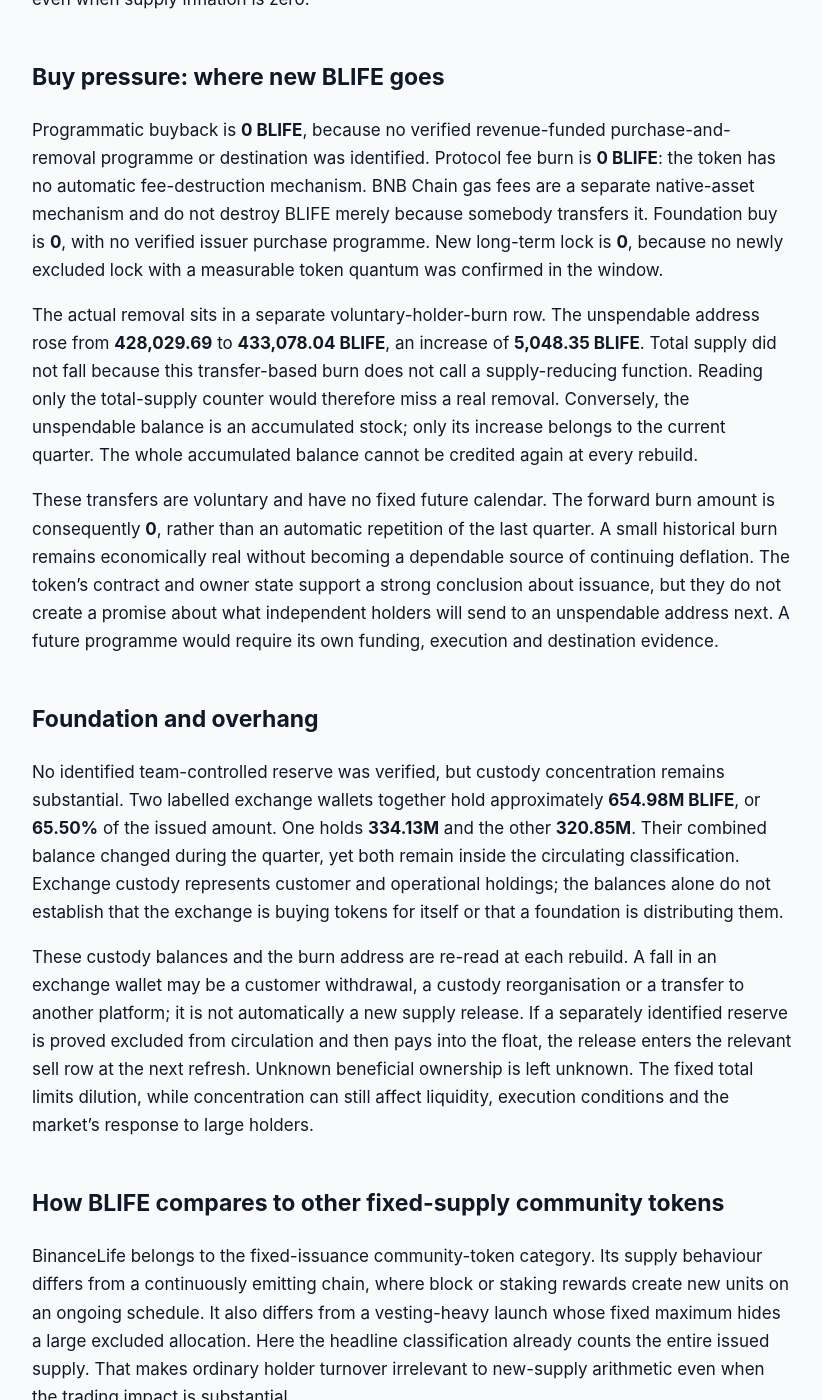
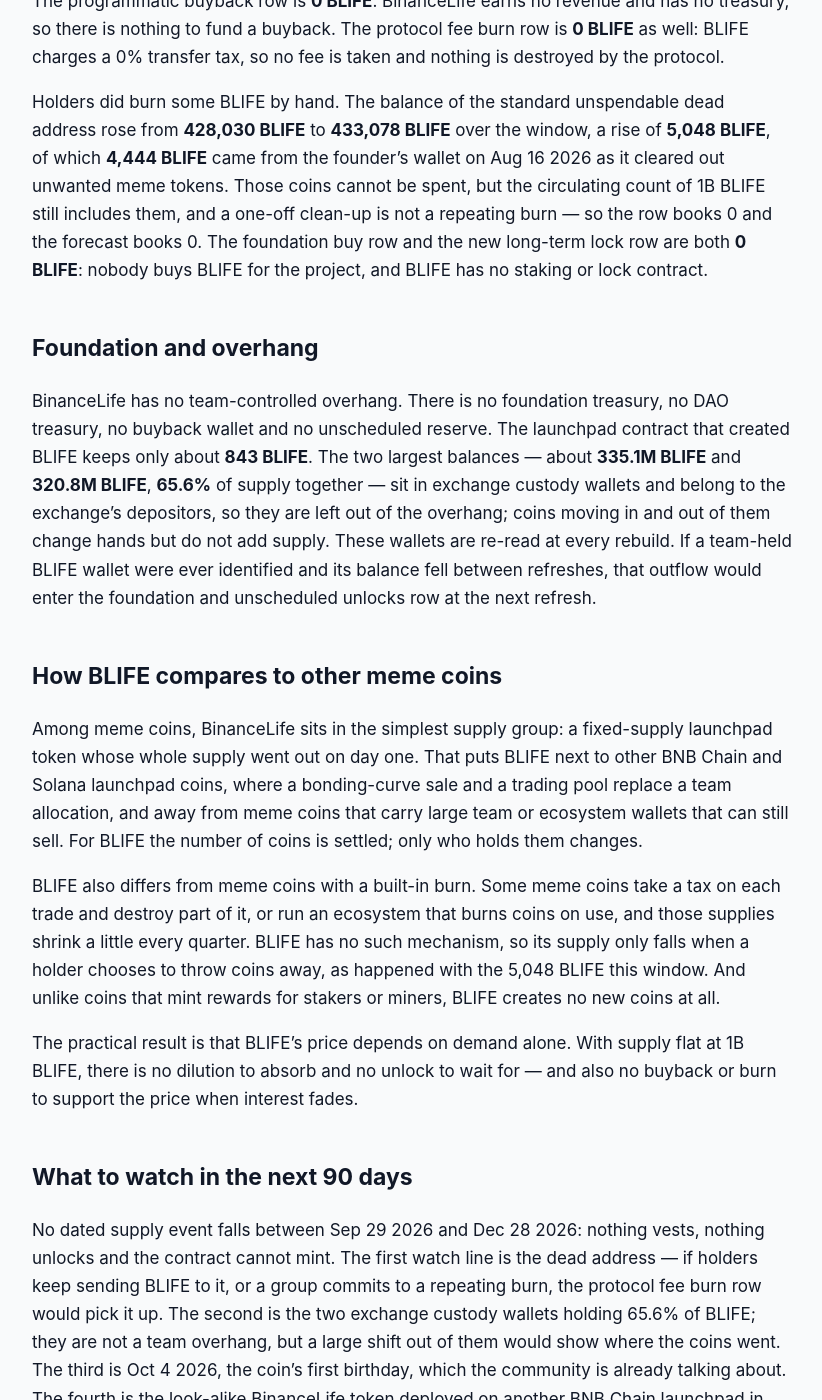
Before and after one commit to jeevansongmy-spec/mrnasdog-articles, a Jekyll site: the page built from crypto/binancelife-pressure-framework.md, in a window 1280 px wide and 1400 px high, scrolled down 1367 px. Shown: the whole window, without its empty margins (228-1050 px from the left). Built offline with Jekyll 4.4.1, drawn with Linux system fonts in a browser that asks for light colours; some of the changed text lies outside the part shown.

Commit message:
publish: crypto/binancelife-pressure-framework

```diff
--- a/crypto/binancelife-pressure-framework.md
+++ b/crypto/binancelife-pressure-framework.md
@@ -1,6 +1,6 @@
 ---
 title: "BLIFE Inflation Analysis · September 2026 · Mixed flows · supply roughly steady"
-description: "Mixed flows, supply roughly steady: BLIFE cannot mint more than 1B tokens. Holders burned 5.05K in 90 days, with no repeat burn scheduled for the next quarter."
+description: "BLIFE supply is flat: all 1B BinanceLife coins are out, the contract can never mint, and nothing vests. Net 0.00% over 90 days and next; no buyback or burn."
 canonical_url: "https://mrnasdog.com/research/binancelife/inflation"
 tags: ["crypto", "blife", "binancelife", "memecoin"]
 published: true
@@ -10,46 +10,42 @@ Originally published at [BLIFE Inflation Analysis · September 2026 · Mixed flo
 
 # BLIFE Inflation Analysis · September 2026 · Mixed flows · supply roughly steady
 
-Mixed flows · supply roughly steady. BinanceLife’s fixed **1B BLIFE** supply produced **0** verified additions and **5.05K BLIFE** of voluntary holder burns over the last 90 days, a removal of approximately **0.0005%**, while the monitor reads **+0.09%**. No recurring burn commitment supports another projected amount, so the next-quarter ledger is **0.00%**.
+BinanceLife (**币安人生**, BLIFE) has a supply that does not move. All **1B BLIFE** were minted once when the meme coin launched on BNB Chain on Oct 4 2025, the mint function can never run again, and no team, vesting or treasury wallet exists to release more. Over the last 90 days the MrNasdog Pressure Framework counts **0 BLIFE** of sell pressure and **0 BLIFE** of buy pressure — a net of **0.00%**, the same for the next 90 days — while the monitor reads **−0.04%**. The only supply-side flow was **5,048 BLIFE** that holders sent to an unspendable address, one-off moves that stay inside the counted supply.
 
 ## The verdict, in one paragraph
 
-The Pressure Framework reads BinanceLife as **roughly steady**, with **5,048.35 BLIFE** removed from an otherwise fixed supply in the 90 days ending **Sep 20 2026**. That is **−0.0005%**, which rounds to essentially zero at the overview’s headline precision. The monitor reads **+0.09%**, leaving a gap of approximately **0.09 percentage points**. This is within the warning threshold, so no monitor-gap chip is needed. The forward estimate through **Dec 19 2026** is **0.00%** because no verified future issuance, dated release or repeating burn programme supplies a quantity. Fixed issuance and concentrated ownership can coexist.
+BLIFE’s net supply change over the last 90 days is **0.00%**, and the forecast for the next 90 days is also **0.00%**. The inflation monitor, which tracks the circulating count day by day, reads **−0.04%** for the same stretch; the gap is **0.04 percentage points**, well inside the 0.5-point tolerance, so no warning chip is shown. The monitor’s small minus sign is day-to-day rounding around a count that sits at exactly 1B BLIFE. The on-chain total supply read **1,000,000,000 BLIFE** at both ends of the window, from Jul 1 2026 to Sep 29 2026. BLIFE is a fixed-supply meme coin: nothing is created, nothing vests and nothing is bought back.
 
 ## Sell pressure: where new BLIFE comes from
 
-Protocol inflation is **0 BLIFE**. The deployed token’s initialization created the supply once, and a guard prevents that initialization from running again. Ownership is renounced, and no repeat mint entry point exists in the verified runtime. The supply counter is genuine mutable token storage, not a hardcoded display pretending to report outstanding balances. It read **1,000,000,000 BLIFE** at both ends of the window. The structural issuance conclusion follows the contract’s actual write paths, rather than a circulating-supply chart that happened to remain flat.
+Protocol inflation is **0 BLIFE**, and it cannot change. The BLIFE token contract holds its total supply in ordinary storage and has exactly one function that can create coins — the launch function that minted 1B BLIFE on Oct 4 2025. Called again today, it refuses with the contract’s own message that the token is already set up, and it can only be called by the owner, a role that was handed over to no one. The contract has no other mint path, no upgrade hook and no way to hand its code to another contract. This is why the BLIFE protocol inflation row carries a permanent tag.
 
-Vesting unlocks contribute **0 BLIFE**. The full issued amount is already included in the published circulating count, and no verified issuer escrow or dated vesting calendar was found. A large holder moving coins to another address does not create more tradable units when those coins were already in the float. Exchange campaigns can distribute existing inventory without changing the supply. The absence of a token-creation path is stronger evidence for zero issuance than a promotional claim that a community project is fully distributed.
-
-Foundation and unscheduled unlocks are **0 verified additions**. No issuer-controlled treasury programme or identified team reserve with an outside-circulation release was established. That does not prove every anonymous holder is unrelated to the project. Long-term locked or bankruptcy contributes **0** as well, with no verified estate distribution or excluded lock release supplying another amount. Each possible release would still need to cross the circulating boundary before entering this ledger. Market selling by an existing holder remains possible even when supply inflation is zero.
+Vesting unlocks are **0 BLIFE**. BinanceLife was a fair launch on a BNB Chain meme launchpad: there was no private sale, no investor round and no team allocation, so no unlock calendar exists and none of the trackers lists one. Foundation and unscheduled unlocks are also **0 BLIFE**, because BinanceLife has no foundation, no company and no reserve wallet. The long-term locked or bankruptcy row is **0 BLIFE** too: no escrow, estate or trustee holds BLIFE. On Aug 16 2026 a well-known founder’s public wallet gave about **182.6K BLIFE** to a charity, but those coins were already counted as circulating, so the gift adds nothing to supply.
 
 ## Buy pressure: where new BLIFE goes
 
-Programmatic buyback is **0 BLIFE**, because no verified revenue-funded purchase-and-removal programme or destination was identified. Protocol fee burn is **0 BLIFE**: the token has no automatic fee-destruction mechanism. BNB Chain gas fees are a separate native-asset mechanism and do not destroy BLIFE merely because somebody transfers it. Foundation buy is **0**, with no verified issuer purchase programme. New long-term lock is **0**, because no newly excluded lock with a measurable token quantum was confirmed in the window.
+The programmatic buyback row is **0 BLIFE**. BinanceLife earns no revenue and has no treasury, so there is nothing to fund a buyback. The protocol fee burn row is **0 BLIFE** as well: BLIFE charges a 0% transfer tax, so no fee is taken and nothing is destroyed by the protocol.
 
-The actual removal sits in a separate voluntary-holder-burn row. The unspendable address rose from **428,029.69** to **433,078.04 BLIFE**, an increase of **5,048.35 BLIFE**. Total supply did not fall because this transfer-based burn does not call a supply-reducing function. Reading only the total-supply counter would therefore miss a real removal. Conversely, the unspendable balance is an accumulated stock; only its increase belongs to the current quarter. The whole accumulated balance cannot be credited again at every rebuild.
-
-These transfers are voluntary and have no fixed future calendar. The forward burn amount is consequently **0**, rather than an automatic repetition of the last quarter. A small historical burn remains economically real without becoming a dependable source of continuing deflation. The token’s contract and owner state support a strong conclusion about issuance, but they do not create a promise about what independent holders will send to an unspendable address next. A future programme would require its own funding, execution and destination evidence.
+Holders did burn some BLIFE by hand. The balance of the standard unspendable dead address rose from **428,030 BLIFE** to **433,078 BLIFE** over the window, a rise of **5,048 BLIFE**, of which **4,444 BLIFE** came from the founder’s wallet on Aug 16 2026 as it cleared out unwanted meme tokens. Those coins cannot be spent, but the circulating count of 1B BLIFE still includes them, and a one-off clean-up is not a repeating burn — so the row books 0 and the forecast books 0. The foundation buy row and the new long-term lock row are both **0 BLIFE**: nobody buys BLIFE for the project, and BLIFE has no staking or lock contract.
 
 ## Foundation and overhang
 
-No identified team-controlled reserve was verified, but custody concentration remains substantial. Two labelled exchange wallets together hold approximately **654.98M BLIFE**, or **65.50%** of the issued amount. One holds **334.13M** and the other **320.85M**. Their combined balance changed during the quarter, yet both remain inside the circulating classification. Exchange custody represents customer and operational holdings; the balances alone do not establish that the exchange is buying tokens for itself or that a foundation is distributing them.
+BinanceLife has no team-controlled overhang. There is no foundation treasury, no DAO treasury, no buyback wallet and no unscheduled reserve. The launchpad contract that created BLIFE keeps only about **843 BLIFE**. The two largest balances — about **335.1M BLIFE** and **320.8M BLIFE**, **65.6%** of supply together — sit in exchange custody wallets and belong to the exchange’s depositors, so they are left out of the overhang; coins moving in and out of them change hands but do not add supply. These wallets are re-read at every rebuild. If a team-held BLIFE wallet were ever identified and its balance fell between refreshes, that outflow would enter the foundation and unscheduled unlocks row at the next refresh.
 
-These custody balances and the burn address are re-read at each rebuild. A fall in an exchange wallet may be a customer withdrawal, a custody reorganisation or a transfer to another platform; it is not automatically a new supply release. If a separately identified reserve is proved excluded from circulation and then pays into the float, the release enters the relevant sell row at the next refresh. Unknown beneficial ownership is left unknown. The fixed total limits dilution, while concentration can still affect liquidity, execution conditions and the market’s response to large holders.
+## How BLIFE compares to other meme coins
 
-## How BLIFE compares to other fixed-supply community tokens
+Among meme coins, BinanceLife sits in the simplest supply group: a fixed-supply launchpad token whose whole supply went out on day one. That puts BLIFE next to other BNB Chain and Solana launchpad coins, where a bonding-curve sale and a trading pool replace a team allocation, and away from meme coins that carry large team or ecosystem wallets that can still sell. For BLIFE the number of coins is settled; only who holds them changes.
 
-BinanceLife belongs to the fixed-issuance community-token category. Its supply behaviour differs from a continuously emitting chain, where block or staking rewards create new units on an ongoing schedule. It also differs from a vesting-heavy launch whose fixed maximum hides a large excluded allocation. Here the headline classification already counts the entire issued supply. That makes ordinary holder turnover irrelevant to new-supply arithmetic even when the trading impact is substantial.
+BLIFE also differs from meme coins with a built-in burn. Some meme coins take a tax on each trade and destroy part of it, or run an ecosystem that burns coins on use, and those supplies shrink a little every quarter. BLIFE has no such mechanism, so its supply only falls when a holder chooses to throw coins away, as happened with the 5,048 BLIFE this window. And unlike coins that mint rewards for stakers or miners, BLIFE creates no new coins at all.
 
-A second comparison is with tokens that levy a transaction tax and direct revenue into buybacks or burns. Such a programme can create a measurable relationship between activity and removal. BLIFE has no verified relationship of that kind, so trading volume cannot be converted into a burn forecast. Voluntary destruction depends on holder decisions rather than protocol enforcement. The distinction explains why a token can have a visible burn address, unchanged totalSupply and a roughly steady forecast at the same time, without any of those observations contradicting the others.
+The practical result is that BLIFE’s price depends on demand alone. With supply flat at 1B BLIFE, there is no dilution to absorb and no unlock to wait for — and also no buyback or burn to support the price when interest fades.
 
 ## What to watch in the next 90 days
 
-Through **Dec 19 2026**, watch the unspendable balance for new voluntary transfers and record only the increment. Recheck any announcement claiming a BLIFE buyback against a named funding source and an actual removal destination. Track the large custody pair together so that a transfer between them does not masquerade as a project release. Investigate any newly identified reserve or lock using its circulating classification before assigning a quantity. No verified dated cliff or recurring burn event currently belongs in the upcoming strip.
+No dated supply event falls between Sep 29 2026 and Dec 28 2026: nothing vests, nothing unlocks and the contract cannot mint. The first watch line is the dead address — if holders keep sending BLIFE to it, or a group commits to a repeating burn, the protocol fee burn row would pick it up. The second is the two exchange custody wallets holding 65.6% of BLIFE; they are not a team overhang, but a large shift out of them would show where the coins went. The third is Oct 4 2026, the coin’s first birthday, which the community is already talking about. The fourth is the look-alike BinanceLife token deployed on another BNB Chain launchpad in late July 2026 — a separate contract that does not change this ledger.
 
 ## Summary
 
-BLIFE’s verdict is **Mixed flows · supply roughly steady**: no verified additions, **5.05K** voluntarily removed, and no committed forward removal. The contract’s one-time issuance and renounced ownership prevent another mint through the deployed token. The central remaining risk is concentrated and partly unidentified ownership, which is different from supply dilution. The ceiling remains **1B BLIFE**, while the next-quarter net forecast stays **0.00%**.
+BinanceLife (BLIFE) is a fixed-supply BNB Chain meme coin with **1B BLIFE**, all of it circulating since the Oct 4 2025 launch, and a contract that can never mint again. The MrNasdog Pressure Framework reads **0.00%** net supply change over the last 90 days and the next 90 days, against a monitor reading of **−0.04%**. There is no vesting, no team wallet, no buyback and no protocol burn; holders removed **5,048 BLIFE** by hand, still inside the counted supply. The key risk sits on the demand side, not in the supply, because nothing in the token supports the price when interest falls.
 
-MrNasdog Pressure Framework analysis of BLIFE, Metric 1 — Inflation. Data + explanation only. Not financial advice. Updated Sep 20 2026.
+*MrNasdog Pressure Framework analysis of BLIFE, Metric 1 — Inflation. Data + explanation only. Not financial advice. Checked Sep 29 2026.*
```
